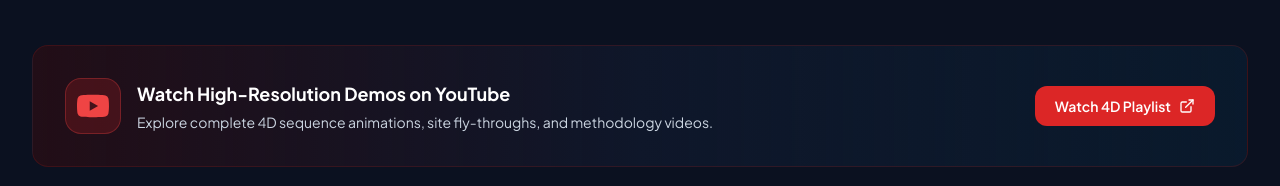
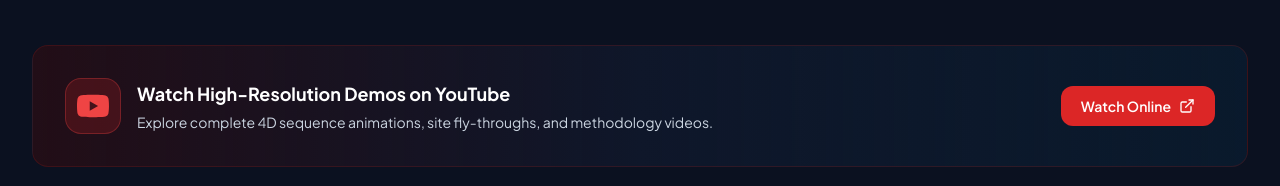
Before and after one commit to wwbim/portfolio, a plain HTML site: page index.html in a window 1280 px wide. Shown: the part 3030-3216 px from the top of the page. Drawn offline with nearby package versions, Linux system fonts and the light colour scheme.

Commit message:
Update YouTube banner CTA text to 'Watch Online'
Co-authored-by: Manus <dev-agent@manus.ai>

```diff
--- a/index.html
+++ b/index.html
@@ -527,7 +527,7 @@
           </div>
         </div>
         <a href="https://www.youtube.com/playlist?list=PLr52YDm_RStZsmlNylIP2ZfxsiIm5GWeG" target="_blank" rel="noopener noreferrer" class="px-5 py-2.5 rounded-xl bg-red-600 hover:bg-red-500 text-white font-semibold text-sm transition-all hover:scale-105 flex items-center gap-2 flex-shrink-0">
-          <span>Watch 4D Playlist</span>
+          <span>Watch Online</span>
           <i data-lucide="external-link" class="w-4 h-4"></i>
         </a>
       </div>
```
